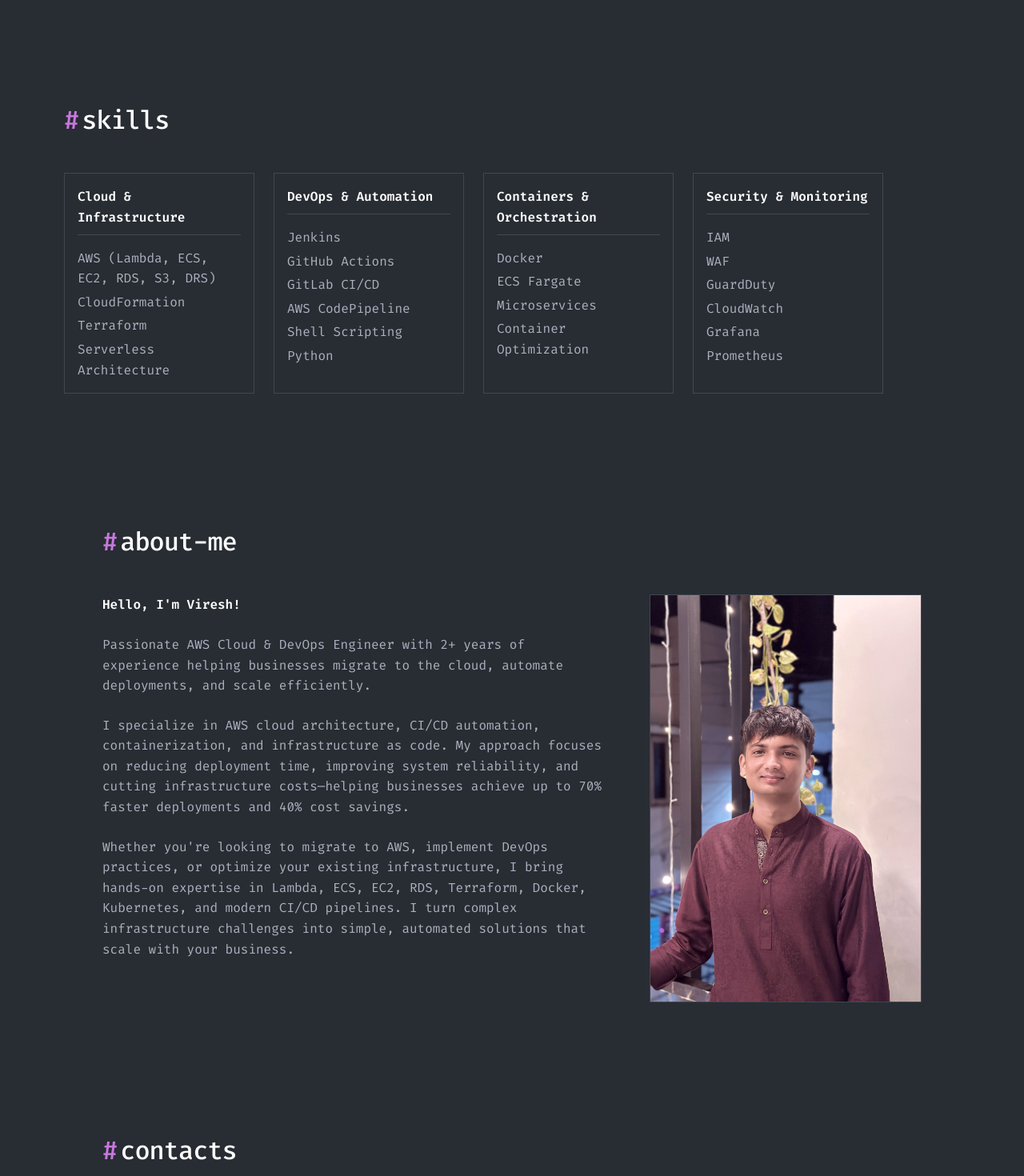
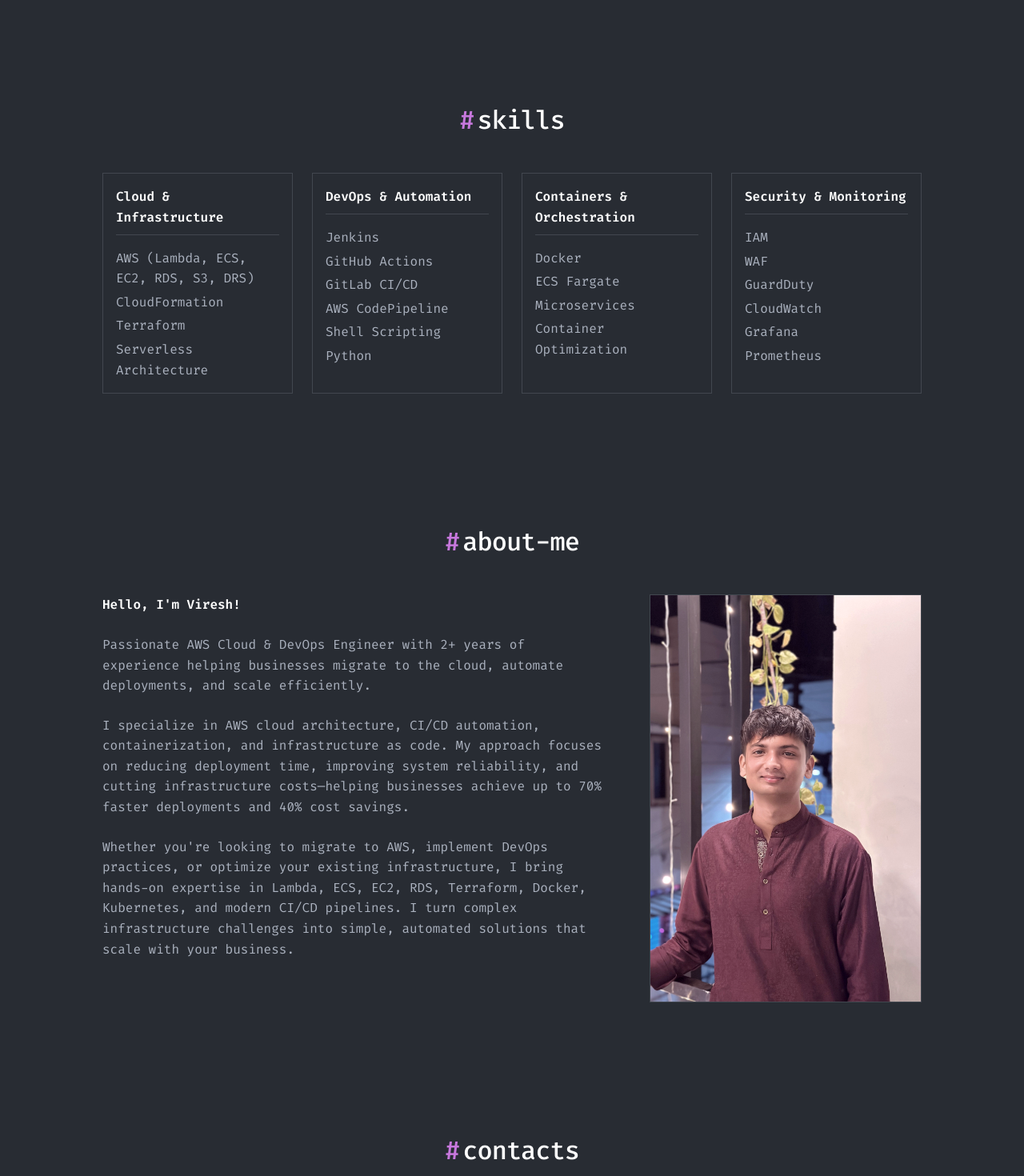
Before and after one commit to vireshsolanki/personal-portfolio, a React (Vite) app: page / in a window 1280 px wide. Shown: the part 2740-4210 px from the top of the page at 80% size. Built offline with nearby package versions, Linux system fonts and the light colour scheme.

Commit message:
new desing

```diff
--- a/src/components/About.css
+++ b/src/components/About.css
@@ -1,6 +1,9 @@
                                                                                   .about {
   background: var(--bg-primary);
   padding: 80px var(--space-3xl);
+  display: flex;
+  flex-direction: column;
+  align-items: center;
 }
 
 .about-container {
@@ -9,13 +12,14 @@
 }
 
 .about .section-title {
-  text-align: left;
+  text-align: center;
   margin-bottom: 40px;
   font-size: 32px;
   font-weight: 500;
   color: var(--text);
   background: none;
   -webkit-text-fill-color: unset;
+  width: 100%;
 }
 
 .about .section-title::after {
--- a/src/components/Contact.css
+++ b/src/components/Contact.css
@@ -1,6 +1,9 @@
 .contact {
   background: var(--bg-primary);
   padding: 80px var(--space-3xl);
+  display: flex;
+  flex-direction: column;
+  align-items: center;
 }
 
 .contact-container {
@@ -9,13 +12,14 @@
 }
 
 .contact .section-title {
-  text-align: left;
+  text-align: center;
   margin-bottom: 40px;
   font-size: 32px;
   font-weight: 500;
   color: var(--text);
   background: none;
   -webkit-text-fill-color: unset;
+  width: 100%;
 }
 
 .contact .section-title::after {
--- a/src/components/Projects.css
+++ b/src/components/Projects.css
@@ -1,6 +1,9 @@
                                                                                                                                     .projects {
   background: var(--bg-primary);
   padding: 80px var(--space-3xl);
+  display: flex;
+  flex-direction: column;
+  align-items: center;
 }
 
 .projects-header {
@@ -11,6 +14,8 @@
   opacity: 0;
   transform: translateY(30px);
   transition: all 0.8s cubic-bezier(0.4, 0.0, 0.2, 1);
+  max-width: 1200px;
+  width: 100%;
 }
 
 .projects-header.animate-in {
@@ -19,7 +24,7 @@
 }
 
 .projects .section-title {
-  text-align: left;
+  text-align: center;
   margin-bottom: 0;
   font-size: 32px;
   font-weight: 500;
--- a/src/components/Skills.css
+++ b/src/components/Skills.css
@@ -1,6 +1,9 @@
 .skills {
   background: var(--bg-primary);
   padding: 80px var(--space-3xl);
+  display: flex;
+  flex-direction: column;
+  align-items: center;
 }
 
 .skills .section-subtitle {
@@ -10,12 +13,14 @@
 }
 
 .skills-header {
-  max-width: 600px;
+  max-width: 1024px;
+  width: 100%;
   margin: 0 0 40px 0;
+  text-align: center;
 }
 
 .skills .section-title {
-  text-align: left;
+  text-align: center;
   margin-bottom: 0;
   font-size: 32px;
   font-weight: 500;
@@ -31,8 +36,10 @@
 .skills-grid {
   display: flex;
   flex-wrap: wrap;
+  justify-content: center;
   gap: var(--space-md);
   max-width: 1024px;
+  width: 100%;
 }
 
 .skill-category {
```
